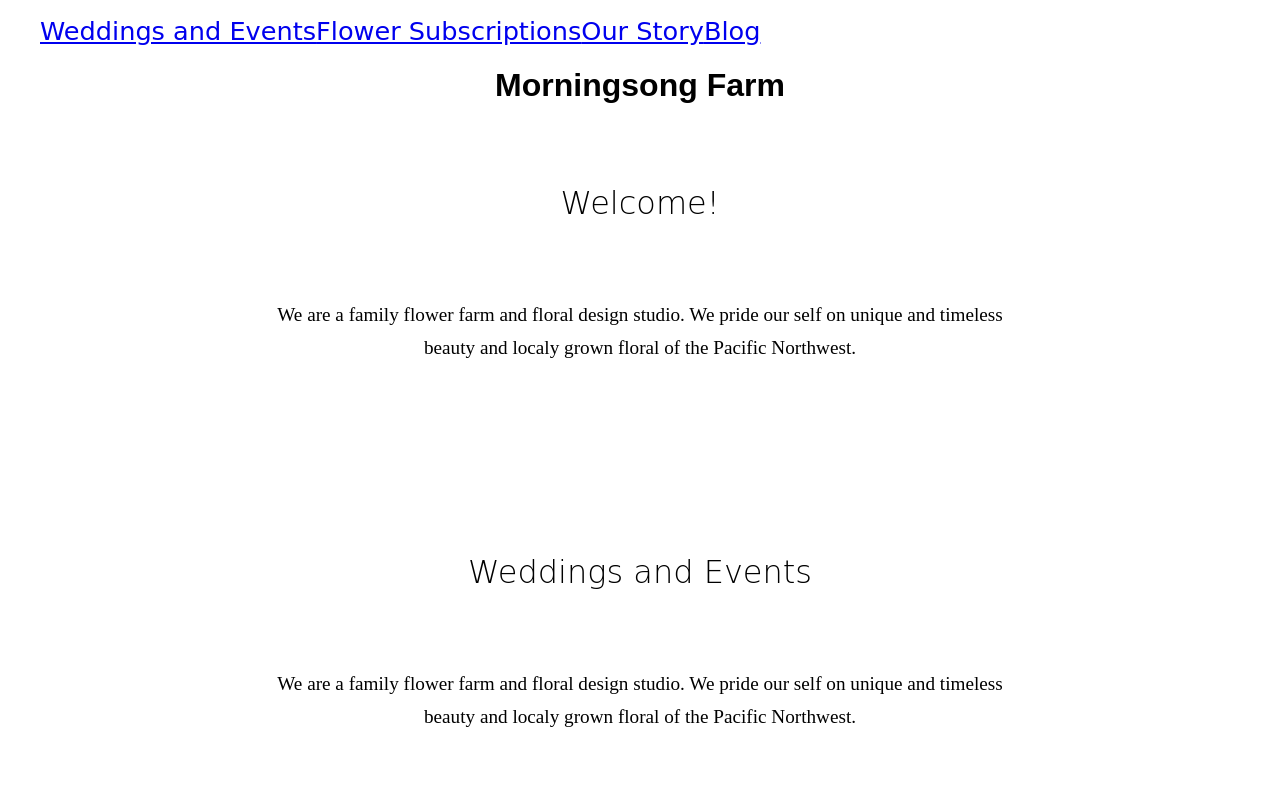
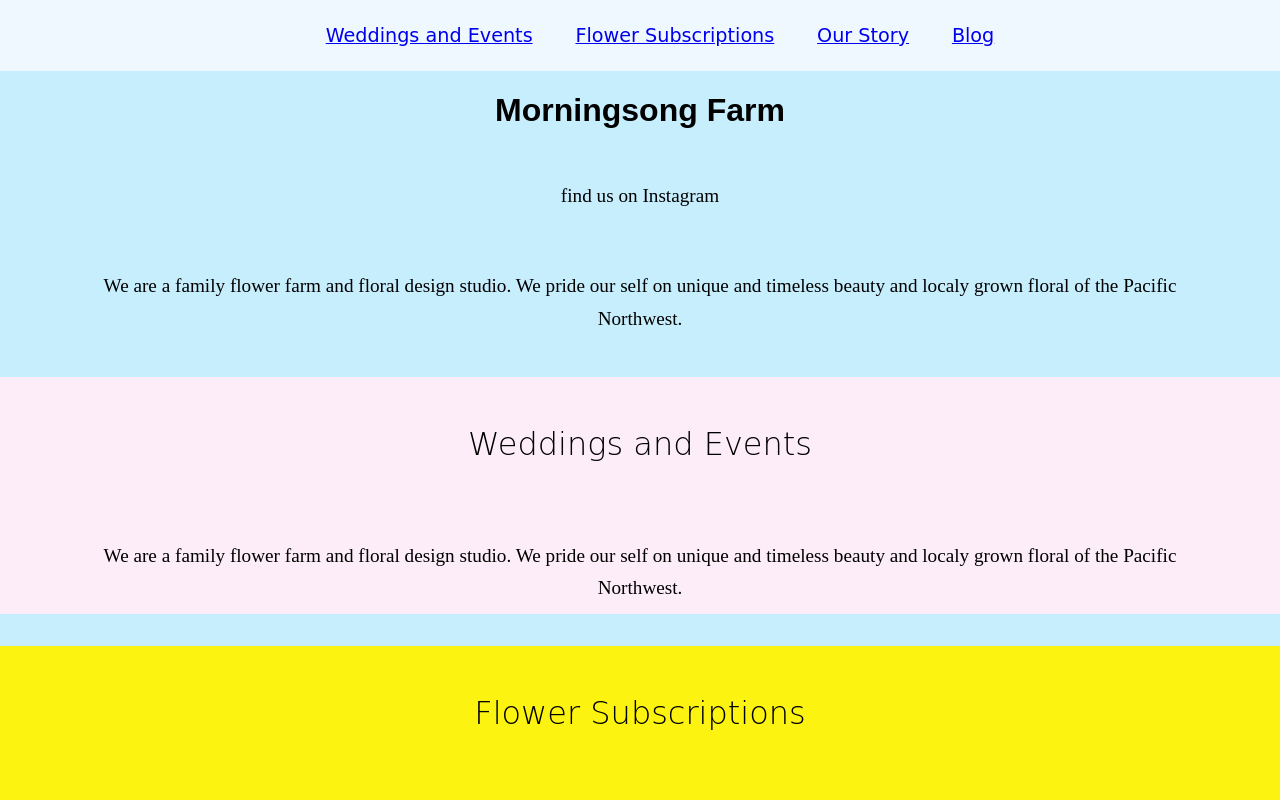
Before and after one commit to brain11f/moringSongFarm, a plain HTML site: page index.html in a window 1280 px wide. Shown: the top 800 px of the page. Drawn offline with Linux system fonts and the light colour scheme; a web font is replaced by a local one.

Commit message:
formatting html changed lay out

```diff
--- a/css/header.css
+++ b/css/header.css
@@ -5,24 +5,25 @@ header h1 {
 	color: black;
 }
 
-.instagram-header {
+.instagram-banner {
 	width: 100%;
 	list-style-type:none;
-    padding:0;margin:0;
+	padding:0;
+	margin:0;
 	font-size:0;
 }
 
-.instagram-header li {
-    width: 10%;
+.instagram-banner li {
+	width: 20%;
 	float:left;
 }
 
-li img {
+.banner li img {
 	width:100%;
 	margin:0;
 	padding:0;
 }
-li a {
+.banner li a {
 	top:0;
 	left:0;
 	margin:0;
@@ -31,22 +32,23 @@ li a {
 }
 
 .instagram-image img {
-    padding:0;
-    margin:0;
+	width: 100%;
+	padding: 0;
+	margin: 0;
 }
 
 .instagram-image.image-3, .instagram-image.image-8, .instagram-image.image-11 {
-    width:20%;
+	width: 40%;
 }
 
 @media only screen and (max-width : 768px) {
  .instagram-header li {
 	 width: 20%;
-     float:left;
+	 float: left;
  }
 
  .instagram-image.image-3, .instagram-image.image-8, .instagram-image.image-11{
-    width:40%;
+	width: 40%;
 	visibility: collapse;
 }
 
--- a/index.html
+++ b/index.html
@@ -8,8 +8,17 @@
 </head>
 <body>
 	<header>
-        <section class="header">
-		    <ul class="instagram-header">
+		<nav class="menu">
+			<ul>
+				<li><a href="#events">Weddings and Events</a></li>
+				<li><a href="#subscriptions">Flower Subscriptions</a></li>
+				<li><a href="#story">Our Story</a></li>
+				<li><a href="#blog">Blog</a></li>
+			</ul>
+		</nav>
+		<h1>Morningsong Farm</h1>
+		<section class="banner">
+			<ul class="instagram-banner">
 				<li class="instagram-image image-1 image-2"></li>
 				<li class="instagram-image image-3"></li>
 				<li class="instagram-image image-4 image-5"></li>
@@ -18,39 +27,30 @@
 		 <li class="instagram-image image-11"></li>
 		 <li class="instagram-image image-6 image-7"></li>
 			</ul>
+			<p>find us on Instagram</p>
 		</section>
-        <section class="menu">
-            <ul>
-							<li><a href="events">Weddings and Events</a></li>
-							<li><a href="subscriptions">Flower Subscriptions</a></li>
-							<li><a href="story">Our Story</a></li>
-							<li><a href="blog">Blog</a></li>
-            </ul>
-        </section>
-        <h1>Morningsong Farm</h1>
 	</header>
-    <main>
+	<article>
 	 	<section class="home">
-            <h3>Welcome!</h3>
 			<p>We are a family flower farm and floral design studio. We pride our self on unique and timeless beauty and localy grown floral of the Pacific Northwest.</p>
 		</section>
-        <section class="Wedding-Events">
+		<section id="events"	class="Wedding-Events">
 			<h3>Weddings and Events</h3>
 			<p>We are a family flower farm and floral design studio. We pride our self on unique and timeless beauty and localy grown floral of the Pacific Northwest.</p>
 		</section>
-        <section class="Flower-Subscriptions">
+		<section id="subscriptions" class="Flower-Subscriptions">
 			<h3>Flower Subscriptions</h3>
 			<p>We are alower farm and floral design studio. We pride our self on unique and timeless beauty and localy grown floral of the Pacific Northwest.</p>
 		</section>
-        <section class="Our-Story">
+		<section id="story" class="Our-Story">
 			<h3>Our Story</h3>
 			<p>We are a family flower farm and floral design studio. We pride our self on unique and timeless beauty and localy grown floral of the Pacific Northwest.</p>
 		</section>
-        <section class="Blog">
+		<section id="blog" class="Blog">
 			<h3>Blog</h3>
 			<p>We are a family flower farm and floral design studio. We pride our self on unique and timeless beauty and localy grown floral of the Pacific Northwest.</p>
 		</section>
-    </main>
+	</article>
 	<footer>
 		<ul>
 			<li>Follow Us</li>
--- a/mainCSS.css
+++ b/mainCSS.css
@@ -6,15 +6,23 @@
 
 @import url(http://fonts.googleapis.com/css?family=Halant:300,400);
 
-body, html {
+body {
 	padding:0em;
 	margin:0em;
 	list-style-type: none;
+	background-color: #c7eefd;
 }
 
-.menu ul li {
+nav {
+	background-color: aliceblue;
+	padding-bottom: .5em;
+	padding-top: .5em;
+	text-align: center;
+}
+
+nav li {
 	font-family: 'League Script', cursive;
-    font-size: 1.6em;
+	font-size: 1.2em;
 	display:inline;
 	padding: 1em;
 	width: 100%;
@@ -40,37 +48,32 @@ section p {
 	font-family: 'Halant', serif;
 	font-size: 1.2em;
 	line-height: 170%;
-    padding-left: 14em;
-    padding-right: 14em;
+	padding-left: 5%;
+	padding-right: 5%;
 }
 
 main section {
 	padding-bottom: 5em;
 }
 
-/*welcome*/
-.home {
-
-}
-
 /*Wedding Events*/
 .Wedding-Events {
-
+	background-color: #fdedf8;
 }
 
 /*Flower-Subscriptions*/
 .Flower-Subscriptions {
-
+	background: #fcf311;
 }
 
 /*Our-Story*/
 .Our-Story {
-
+	background-color: #79a146;
 }
 
 /*Blog*/
 .Blog {
-
+	background-color: red;
 }
 
 footer li {
```
Lines whose indentation alone changed are shown as unchanged.
